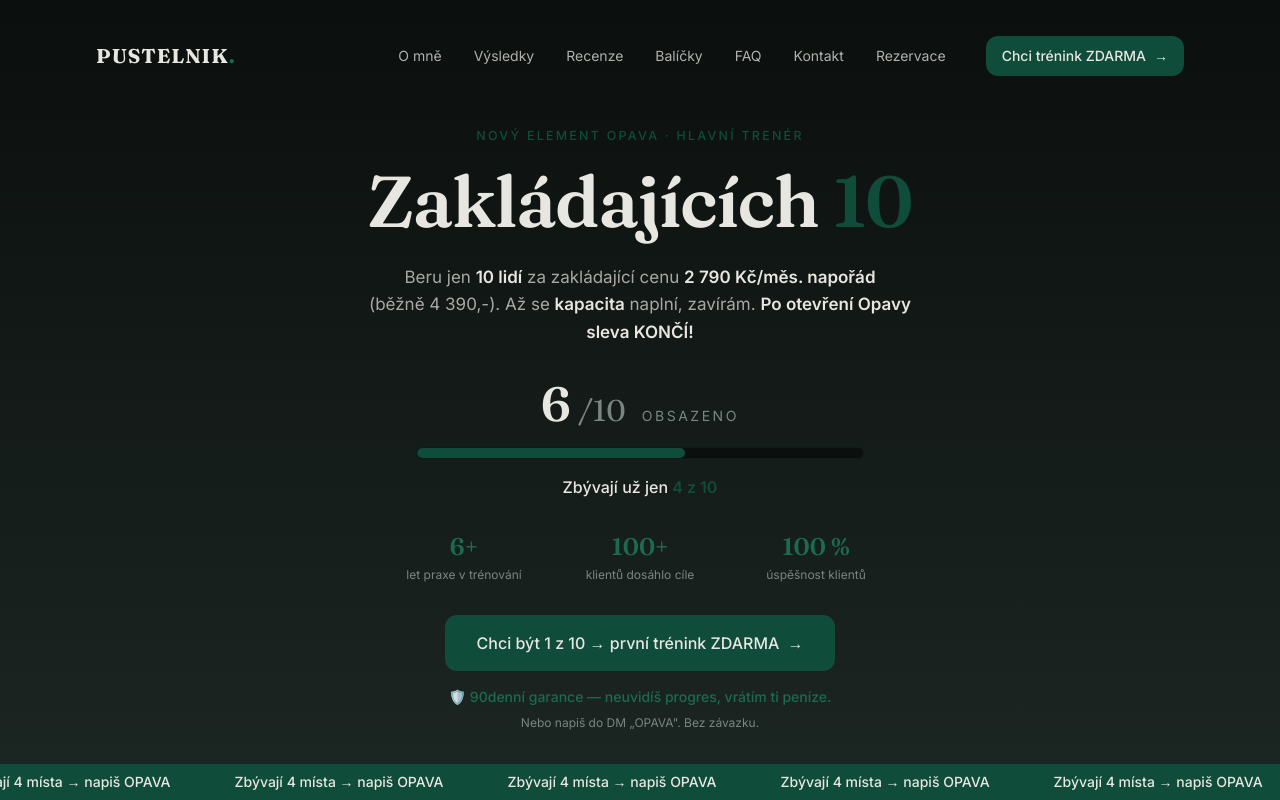
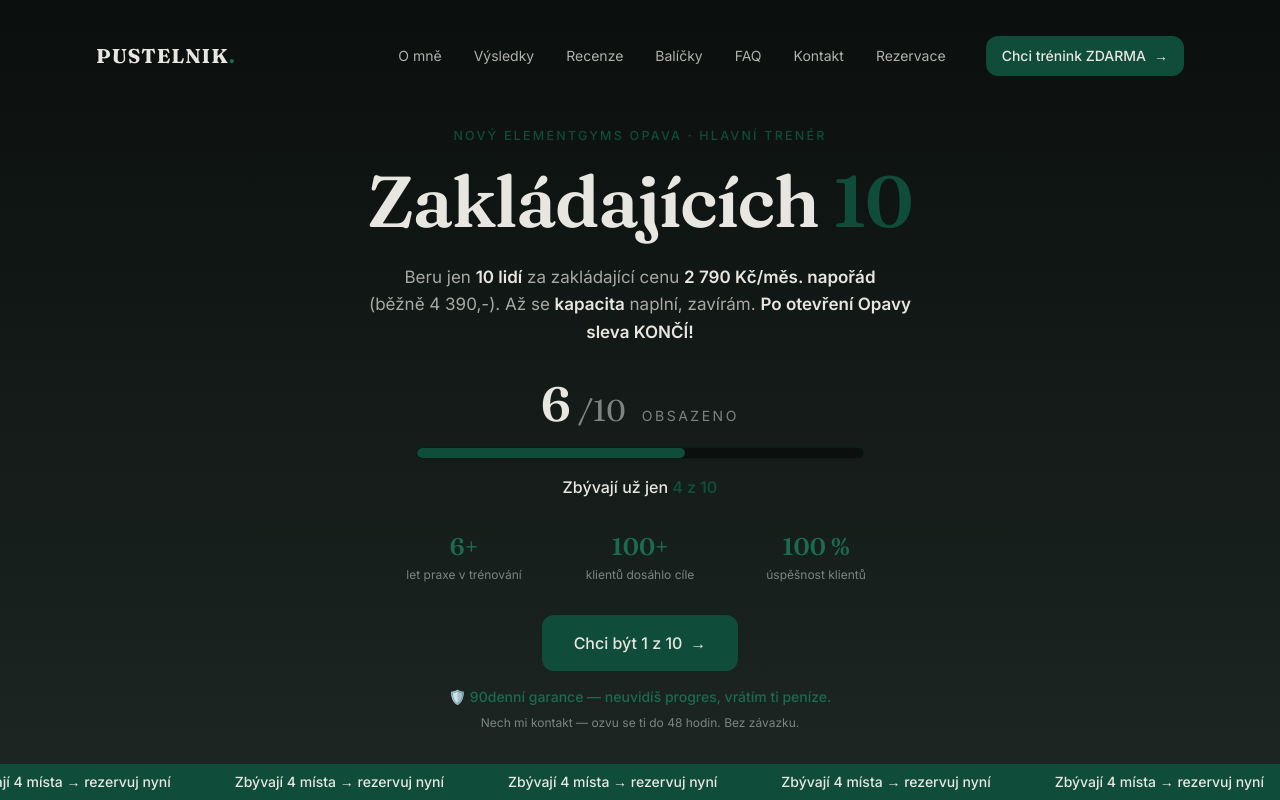
Before and after one commit to pustelnikcoach/pustelnikcoach, a Next.js app: page / in a window 1280 px wide. Shown: the top 800 px of the page. Built offline with nearby package versions, Linux system fonts and the light colour scheme.

Commit message:
funnel: button + sticky -> #kontakt formular (48h), 'rezervuj nyni', ElementGyms Opava kicker, jen 1 zeleny button

```diff
--- a/components/sections/FoundingCounter.tsx
+++ b/components/sections/FoundingCounter.tsx
@@ -9,7 +9,7 @@ export function FoundingCounter() {
     <section className="bg-ink-graphite px-5 sm:px-8 pt-28 sm:pt-32 pb-16 text-center">
       <div className="mx-auto max-w-2xl">
         <p className="mb-5 text-xs sm:text-[0.78rem] font-medium uppercase tracking-[0.18em] text-emerald">
-          NOVÝ Element Opava · Hlavní trenér
+          NOVÝ ElementGyms Opava · Hlavní trenér
         </p>
         <h2 className="font-display font-semibold text-display-xl text-bone">
           Zakládajících <span className="text-emerald">10</span>
@@ -49,16 +49,16 @@ export function FoundingCounter() {
         </div>
 
         <a
-          href="https://calendly.com/petrpustelnikcoach/konzultace"
+          href="#kontakt"
           className="group mt-8 inline-flex h-14 items-center justify-center gap-2 rounded-xl bg-emerald px-8 font-medium text-bone transition-all duration-200 hover:bg-emerald-light active:scale-[0.98]"
         >
-          Chci být 1 z 10 → první trénink ZDARMA
+          Chci být 1 z 10
           <span className="transition-transform group-hover:translate-x-1" aria-hidden>→</span>
         </a>
         <p className="mt-4 text-sm font-medium text-emerald-light">
           🛡️ 90denní garance — neuvidíš progres, vrátím ti peníze.
         </p>
-        <p className="mt-2 text-xs text-mute">Nebo napiš do DM „OPAVA". Bez závazku.</p>
+        <p className="mt-2 text-xs text-mute">Nech mi kontakt — ozvu se ti do 48 hodin. Bez závazku.</p>
       </div>
     </section>
   );
--- a/components/sections/StickyBar.tsx
+++ b/components/sections/StickyBar.tsx
@@ -3,7 +3,7 @@ import { TAKEN, TOTAL } from "./FoundingCounter";
 export function StickyBar() {
   const left = TOTAL - TAKEN;
   const slot = left === 1 ? "místo" : left < 5 ? "místa" : "míst";
-  const text = `Zbývají ${left} ${slot} → napiš OPAVA`;
+  const text = `Zbývají ${left} ${slot} → rezervuj nyní`;
   const group = (
     <div className="flex shrink-0">
       {[0, 1, 2, 3].map((i) => (
@@ -12,12 +12,12 @@ export function StickyBar() {
     </div>
   );
   return (
-    <div className="fixed inset-x-0 bottom-0 z-50 overflow-hidden bg-emerald py-2 text-sm font-medium text-bone">
+    <a href="#kontakt" className="fixed inset-x-0 bottom-0 z-50 block overflow-hidden bg-emerald py-2 text-sm font-medium text-bone transition-colors hover:bg-emerald-light">
       <style>{`@keyframes ptmarquee{to{transform:translateX(-50%)}}`}</style>
       <div className="flex w-max" style={{ animation: "ptmarquee 22s linear infinite" }}>
         {group}
         {group}
       </div>
-    </div>
+    </a>
   );
 }
```
